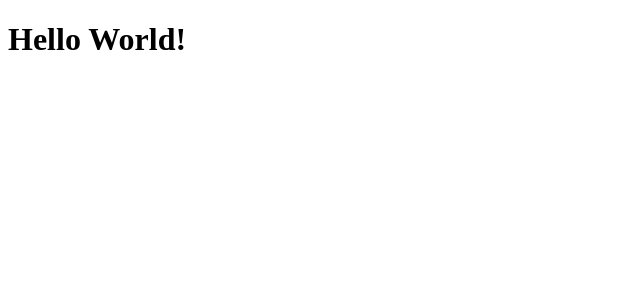
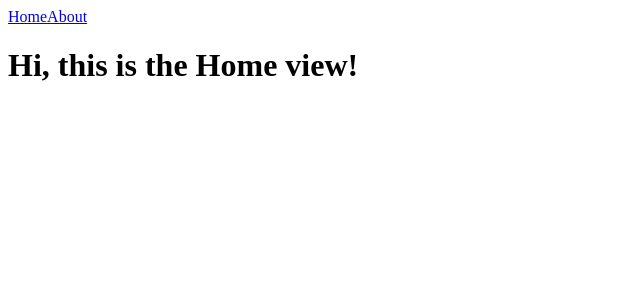
Before and after one commit to cellbesmanos/vue-router-fundamentals, a Vue app: page / in a window 1280 px wide. Shown: the top 300 px of the page, without its empty margins (0-640 px from the left). Built offline with nearby package versions, Linux system fonts and the light colour scheme.

Commit message:
Feat: Connect routes to App

```diff
--- a/src/App.vue
+++ b/src/App.vue
@@ -1,5 +1,10 @@
 <template>
+  <nav>
+    <router-link to="/">Home</router-link>
+    <router-link to="/about">About</router-link>
+  </nav>
+
   <main>
-    <h1>Hello World!</h1>
+    <router-view></router-view>
   </main>
 </template>
```
